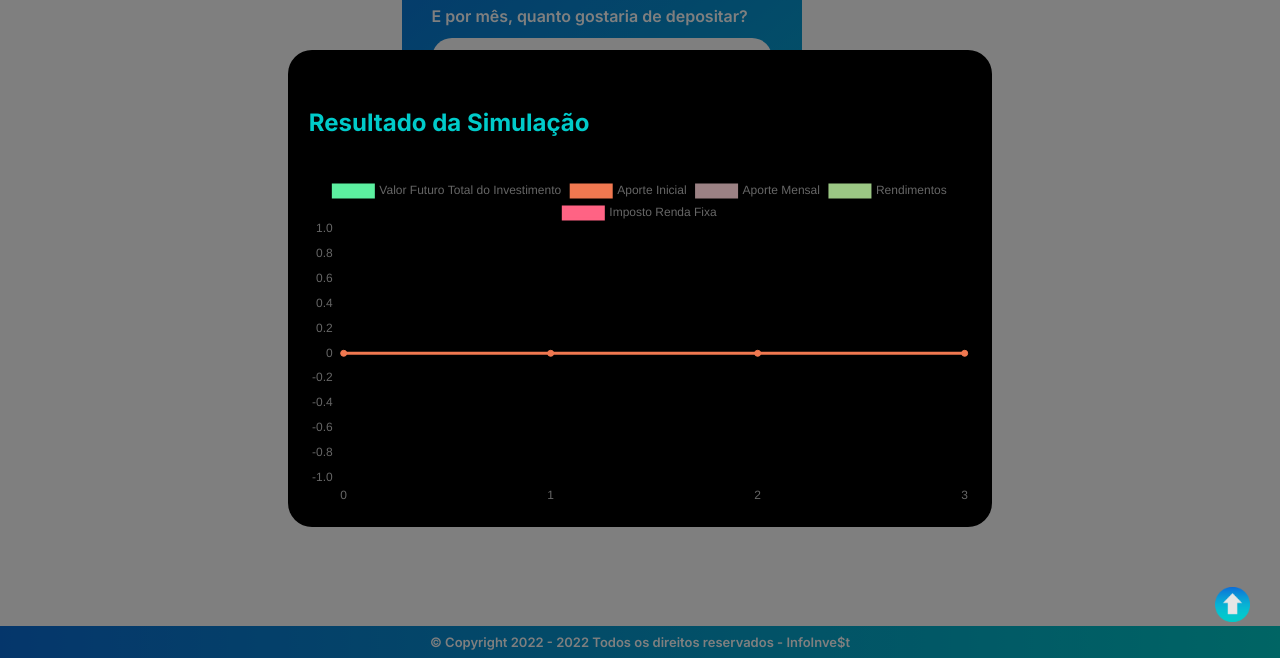
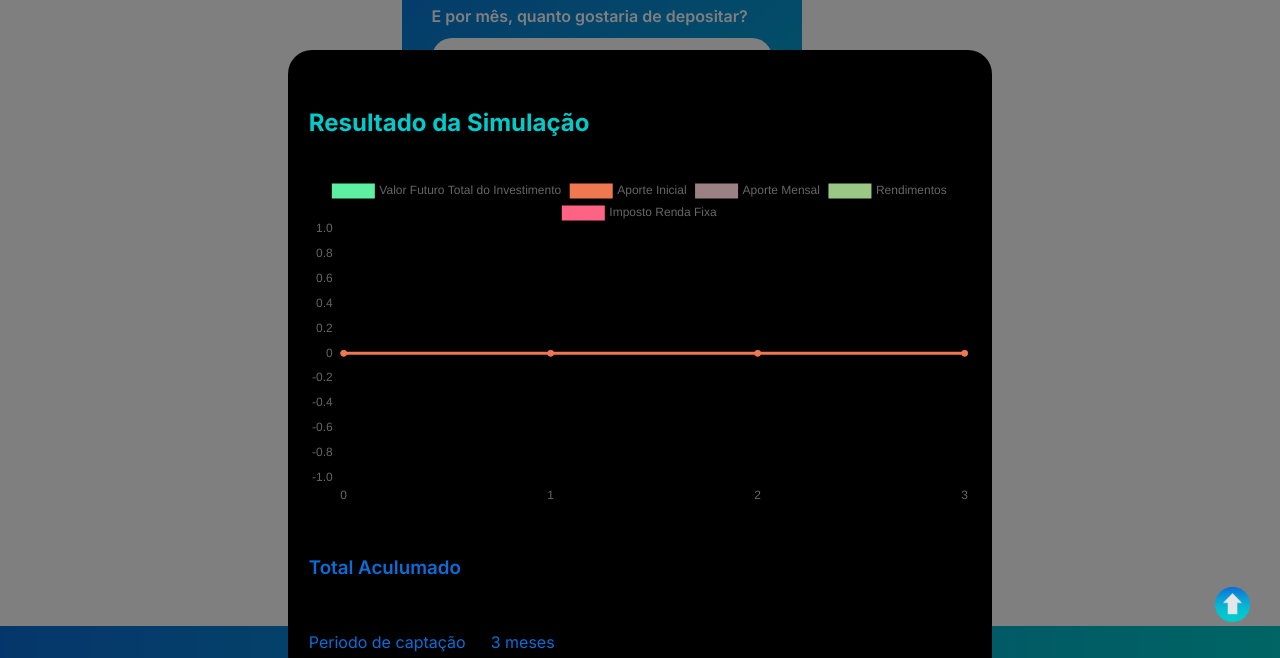
Before and after one commit to ramattoso/hackathon-startse, a plain HTML site: page simulacao.html in a window 1280 px wide. Both pictures are taken after a click on the button "Simule agora!". Shown: the part 604-1262 px from the top of the page. Drawn offline with nearby package versions, Linux system fonts and the light colour scheme.

Commit message:
ajustes grafico

```diff
--- a/css/style.css
+++ b/css/style.css
@@ -297,6 +297,22 @@ main {
     position: relative;
 }
 
+.modal-msg {
+    /*
+    display: flex;
+    justify-content: center;
+    font-size: 0.5rem;
+    */
+    color: #0B6DD8;
+}
+
+.modal-text {
+    display: flex;
+    justify-content: center;
+    font-size: 0.75rem;
+    color: #0B6DD8;
+}
+
 /* FOOTER */
 
 footer {
--- a/script/index.js
+++ b/script/index.js
@@ -14,6 +14,12 @@ function getSimulator() {
     const resultRendimento = [];
     const resultImpostoRF = [];
 
+//    let acumResultAporteInicial = 0;
+    let acumResultAporteMensal = 0;
+    let acumResultSimulacao = 0;
+    let acumResultRendimento = 0;
+    let acumResultImpostoRF = 0;
+    let modalHTM;
 
     for (let i = 0;i<=prazoMeses;i++) {
 
@@ -28,7 +34,54 @@ function getSimulator() {
         resultRendimento.push(totalValorFuturo.rendimentoTotal);
         resultImpostoRF.push(impostoRendaFixa);
 
+//acumResultAporteInicial = 0;
+        acumResultAporteMensal += Math.floor(resultMes);
+        acumResultSimulacao += Math.floor(totalValorFuturo.totalValorFuturo);
+        acumResultRendimento += Math.floor(totalValorFuturo.rendimentoTotal);
+        acumResultImpostoRF += Math.floor(impostoRendaFixa);
+
     }
+
+    acumResultAporteMensal += acumResultAporteMensal;
+    acumResultSimulacao += acumResultSimulacao;
+    acumResultRendimento += acumResultRendimento;
+    acumResultImpostoRF += acumResultImpostoRF;
+
+    console.log(acumResultAporteMensal);
+    console.log(acumResultSimulacao);
+    console.log(acumResultRendimento);
+    console.log(acumResultImpostoRF);
+
+    modalHTM = (`
+    <br>
+    <h3>Total Aculumado</h3>
+    <br>
+    <p class = "modal-msg">Periodo de captação &emsp; ${prazoMeses} meses</p>
+    <p class = "modal-msg">Valor Futuro Total do Investimento &emsp; ${acumResultSimulacao} </p>
+    <p class = "modal-msg">Aporte Inicial &emsp; ${Math.floor(aporteInicial)}</p>
+    <p class = "modal-msg">Aporte Mensal &emsp; ${acumResultAporteMensal}</p>
+    <p class = "modal-msg">Rendimentos &emsp;${acumResultRendimento}</p>
+    <p class = "modal-msg">Imposto Renda Fixa &emsp; ${acumResultImpostoRF} </p>
+    `);
+
+    console.log(modalHTM);
+/*    document.querySelector('modal-msg').innerHTML(modalHTM);
+    <p class = "modal-msg">Valor Futuro Total do Investimento &emsp; ${acumResultSimulacao} </p>
+    <p class = "modal-msg"> ${acumResultSimulacao} </p>
+    <p class = "modal-msg">Aporte Inicial &emsp; ${aporteInicial}</p>
+    <p class = "modal-msg"> ${aporteInicial} </p>
+    <p class = "modal-msg">Aporte Mensal &emsp; ${acumResultAporteMensal}</p>
+    <p class = "modal-msg"> ${acumResultAporteMensal} </p>
+    <p class = "modal-msg">Rendimentos &emsp;${acumResultRendimento}</p>
+    <p class = "modal-msg"> ${acumResultRendimento} </p>
+    <p class = "modal-msg">Imposto Renda Fixa &emsp; ${acumResultImpostoRF} </p>
+    <p class = "modal-msg"> ${acumResultImpostoRF} </p>
+    <footer id="modal-footer">
+      <p id = "modal-msg">para sair - click fora desta janela</p>
+    </footer>
+*/
+    const p = document.getElementById('modal-msg');
+    p.innerHTML = modalHTM;
 
     console.log(resultAporteInicial,resultAporteMensal, resultSimulacao, resultRendimento, resultImpostoRF);
     const modal = document.getElementById('modal');
--- a/simulacao.html
+++ b/simulacao.html
@@ -81,6 +81,8 @@
                         <h1>Resultado da Simulação</h1>
                         <canvas id="myChart">Teste Canvas</canvas>
                     </div>
+                    <p class="modal-msg" id="modal-msg">área.</p>
+                    <p class="modal-text">para sair - click fora desta janela</p>
                 </div>
             </div>
         </section>
```
